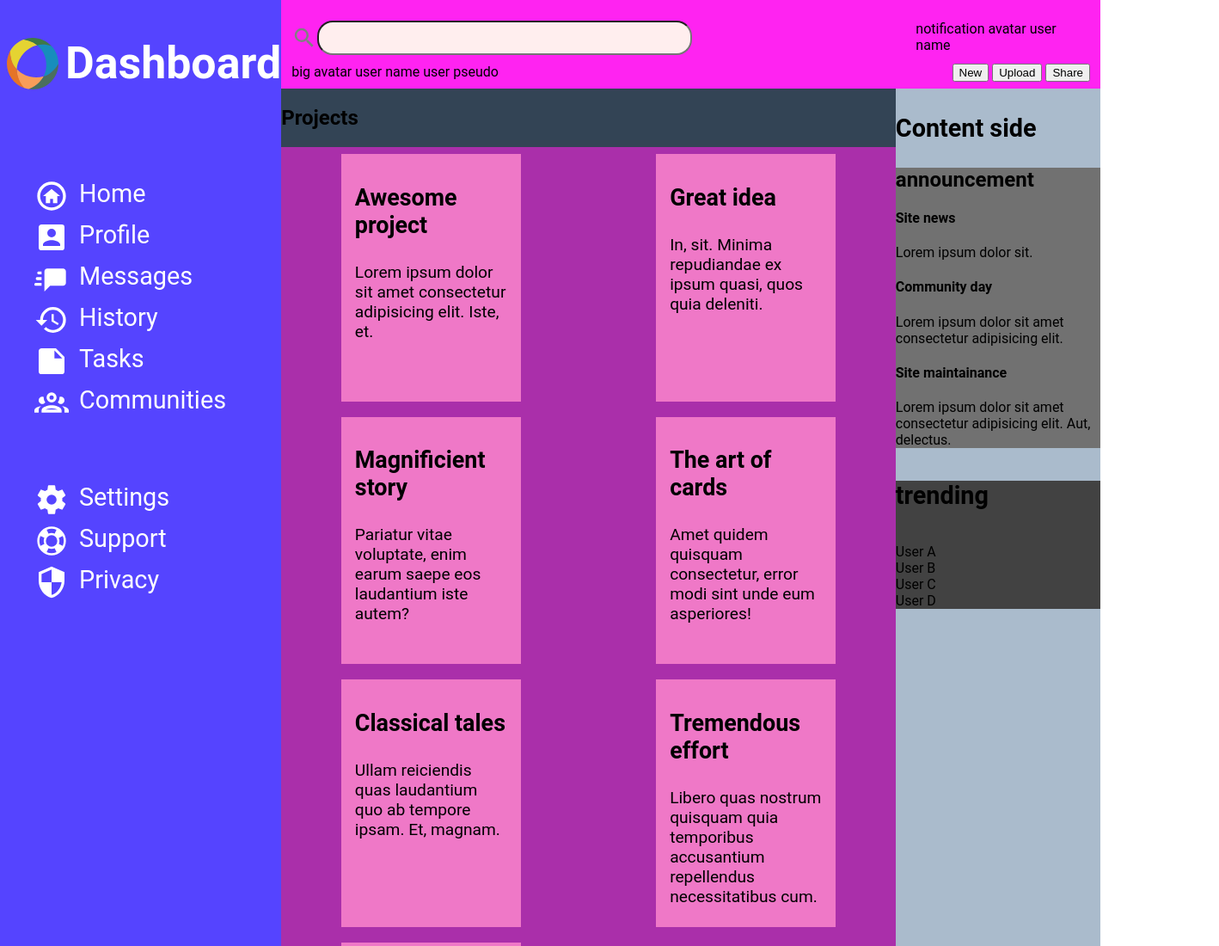
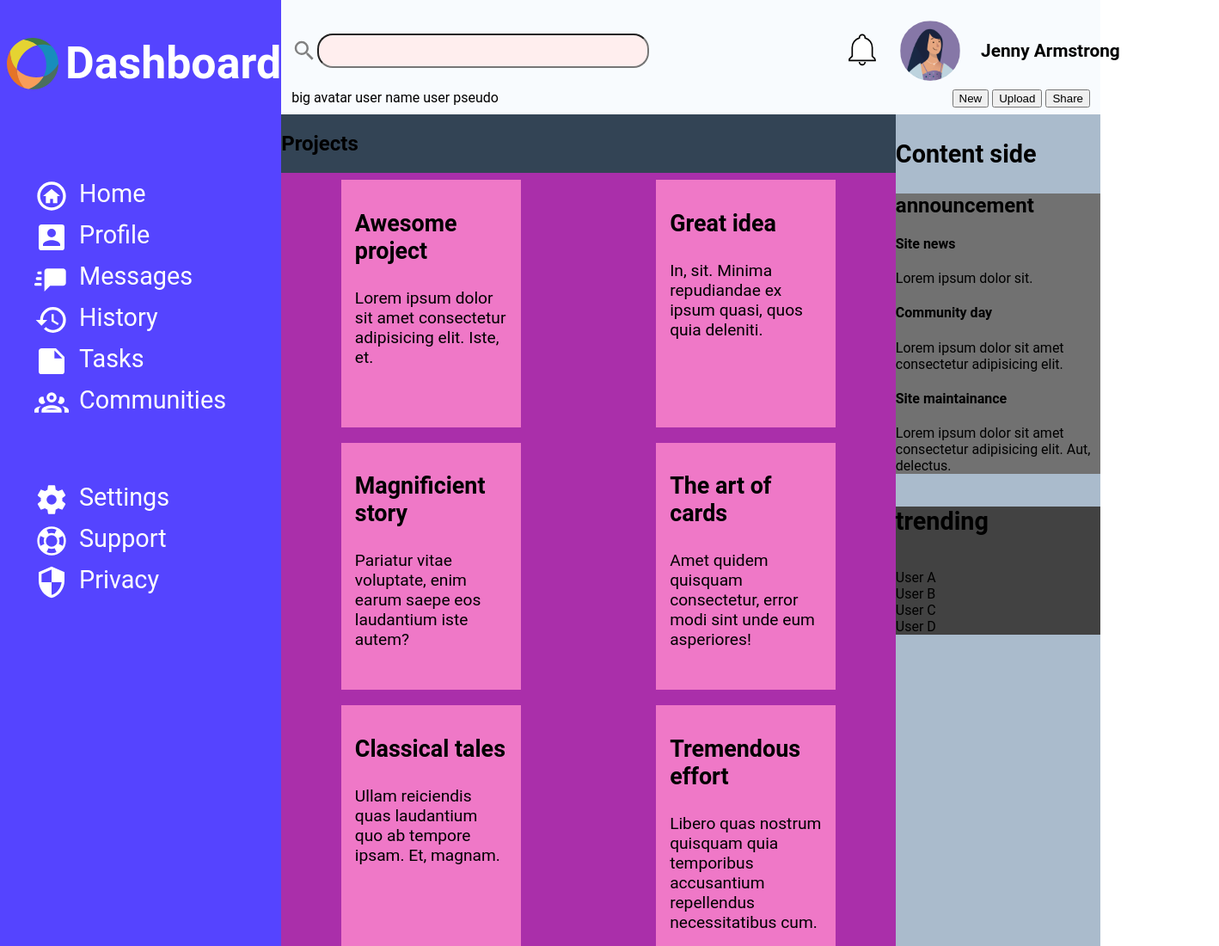
Before and after one commit to voiceinthedark/odin-dashboard-project, a plain HTML site: page index.html in a window 1280 px wide. Shown: the top 1100 px of the page at 86% size, 1418 px wide, since content can reach past the window. Drawn offline with Linux system fonts and the light colour scheme.

Commit message:
Added header top

```diff
--- a/index.html
+++ b/index.html
@@ -14,13 +14,21 @@
       <form action="" method="post">
         <div class="header-top">
           <div class="search-bar">
-            <svg xmlns="http://www.w3.org/2000/svg" viewBox="0 0 24 24"><title>magnify</title><path d="M9.5,3A6.5,6.5 0 0,1 16,9.5C16,11.11 15.41,12.59 14.44,13.73L14.71,14H15.5L20.5,19L19,20.5L14,15.5V14.71L13.73,14.44C12.59,15.41 11.11,16 9.5,16A6.5,6.5 0 0,1 3,9.5A6.5,6.5 0 0,1 9.5,3M9.5,5C7,5 5,7 5,9.5C5,12 7,14 9.5,14C12,14 14,12 14,9.5C14,7 12,5 9.5,5Z" /></svg>
+            <svg xmlns="http://www.w3.org/2000/svg" viewBox="0 0 24 24">
+              <title>magnify</title>
+              <path
+                d="M9.5,3A6.5,6.5 0 0,1 16,9.5C16,11.11 15.41,12.59 14.44,13.73L14.71,14H15.5L20.5,19L19,20.5L14,15.5V14.71L13.73,14.44C12.59,15.41 11.11,16 9.5,16A6.5,6.5 0 0,1 3,9.5A6.5,6.5 0 0,1 9.5,3M9.5,5C7,5 5,7 5,9.5C5,12 7,14 9.5,14C12,14 14,12 14,9.5C14,7 12,5 9.5,5Z" />
+            </svg>
             <input type="search" name="search" id="search">
           </div>
           <div class="user-info">
-            <span>notification</span>
-            <span>avatar</span>
-            <span>user name</span>
+            <span><svg xmlns="http://www.w3.org/2000/svg" viewBox="0 0 24 24">
+                <title>bell</title>
+                <path
+                  d="M21,19V20H3V19L5,17V11C5,7.9 7.03,5.17 10,4.29C10,4.19 10,4.1 10,4A2,2 0 0,1 12,2A2,2 0 0,1 14,4C14,4.1 14,4.19 14,4.29C16.97,5.17 19,7.9 19,11V17L21,19M14,21A2,2 0 0,1 12,23A2,2 0 0,1 10,21" />
+              </svg></span>
+            <img src="assets/avatars/upstream_20.png" alt="user avatar">
+            <span class="uname">Jenny Armstrong</span>
           </div>
         </div>
       </form>
--- a/styles.css
+++ b/styles.css
@@ -25,6 +25,11 @@
   box-sizing: border-box;
 }
 
+:root{
+  --header-bg: #f8fbfe;
+
+}
+
 body {
   height: 100vh;
   padding: 0;
@@ -50,7 +55,7 @@ main {
 
 /* HEADER TOP LAYOUT */
 .header {
-  background-color: #ff23f1;
+  background-color: var(--header-bg);
   grid-area: header;
   display: flex;
   flex-direction: column;
@@ -81,6 +86,30 @@ main {
     width: 60%;
     height: 3em;
     background-color: #ffeeee;
+  }
+}
+
+.header-top .user-info{
+  display: flex;
+  align-items: center;
+  gap: 24px;
+  padding-right: 8px;
+  svg{
+    width: 40px;
+    height: 40px;
+    fill: white;
+    stroke: black;
+  }
+  img{
+    width: 70px;
+    height: 70px;
+    border-radius: 50%;
+  }
+  .uname{
+    font-size: 130%;
+    font-weight: 700;
+
+    flex: 1 0 100%;
   }
 }
 
```
Also changed, not shown: assets/avatars/upstream_20.png (added), 2 other files.
